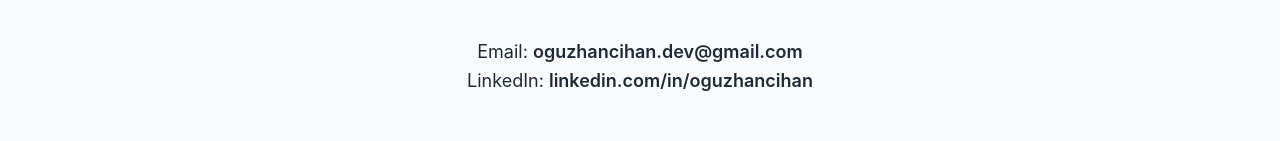
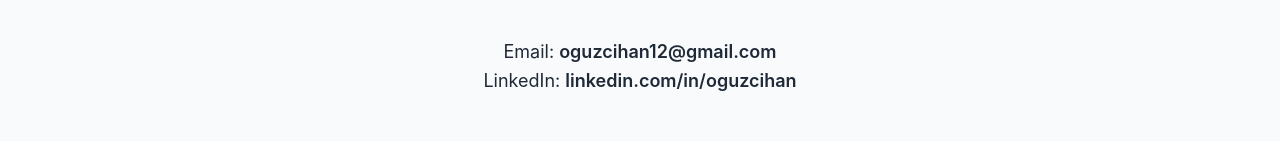
Before and after one commit to oguzcihan/oguzcihan.github.io, a plain HTML site: page index.html in a window 1280 px wide. Shown: the part 1764-1905 px from the top of the page. Drawn offline with nearby package versions, Linux system fonts and the light colour scheme.

Commit message:
Update contact email and LinkedIn link

```diff
--- a/index.html
+++ b/index.html
@@ -64,8 +64,8 @@
   <section id="contact" class="py-24 px-6 md:px-16">
     <h2 class="text-4xl font-bold text-center mb-10">Contact</h2>
     <p class="text-center text-lg leading-relaxed">
-      Email: <span class="font-semibold">oguzhancihan.dev@gmail.com</span><br>
-      LinkedIn: <span class="font-semibold">linkedin.com/in/oguzhancihan</span>
+      Email: <span class="font-semibold">oguzcihan12@gmail.com</span><br>
+      LinkedIn: <span class="font-semibold">linkedin.com/in/oguzcihan</span>
     </p>
   </section>
 
```
